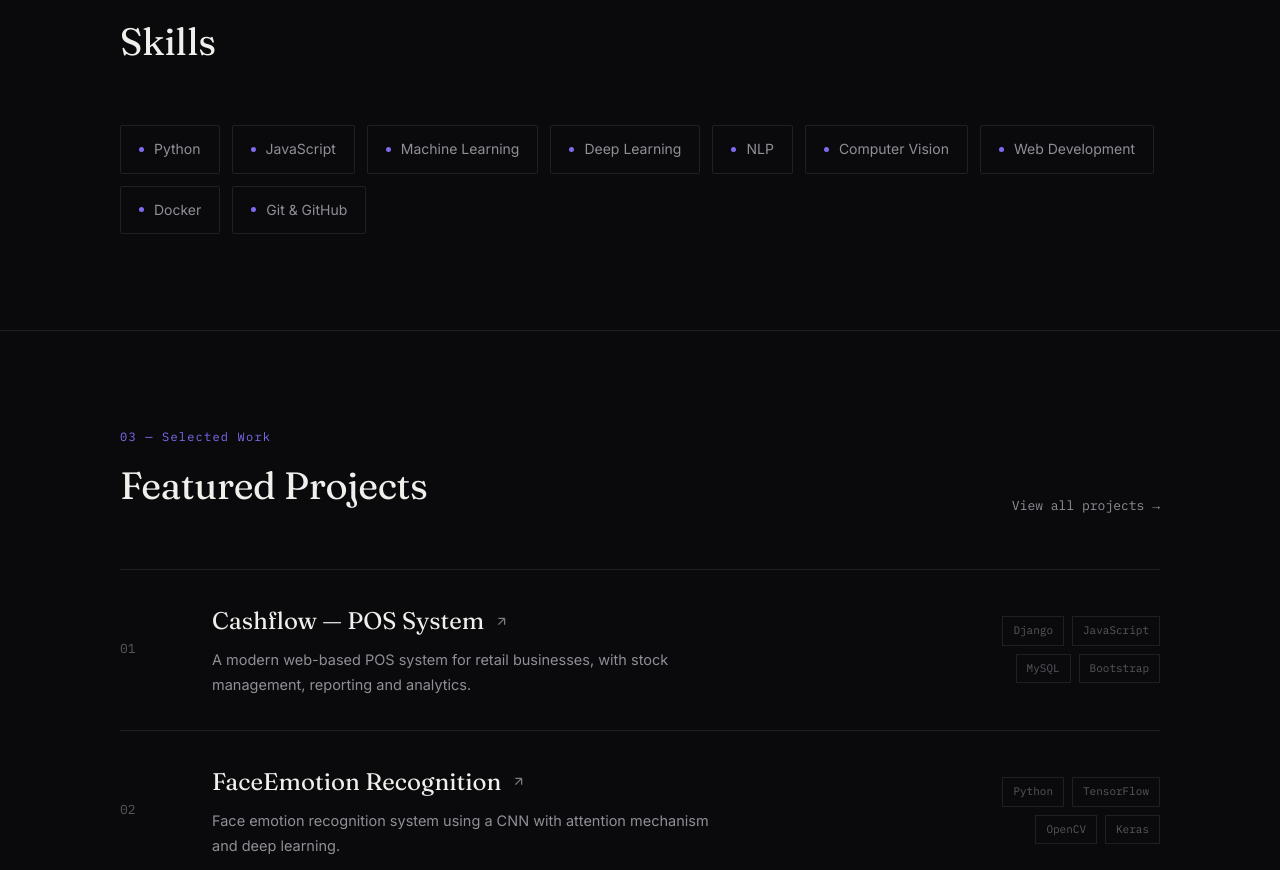
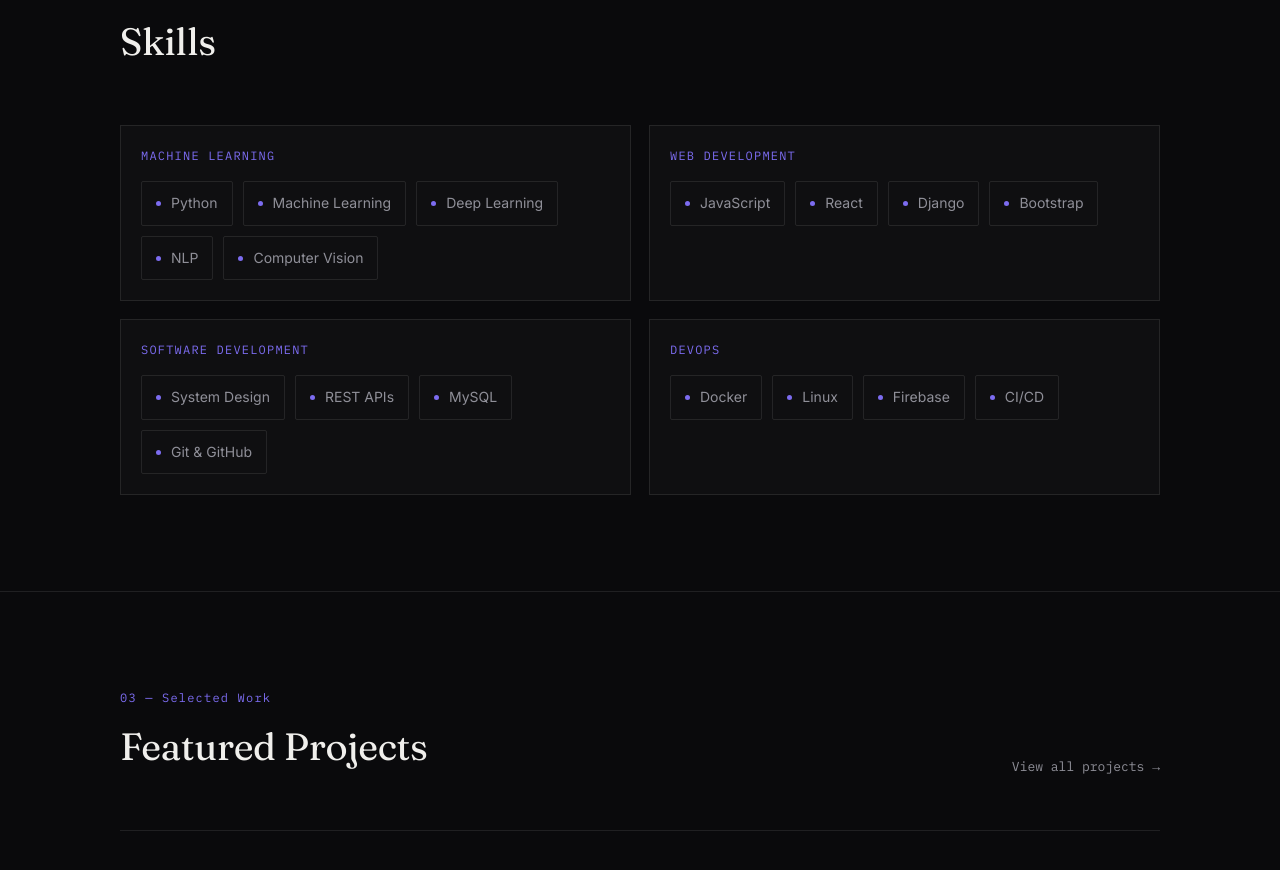
Before and after one commit to yezarniko/yezarniko.github.io, a React (Vite) app: page / in a window 1280 px wide. Shown: the part 1543-2413 px from the top of the page. Built offline with nearby package versions, Linux system fonts and the light colour scheme.

Commit message:
feat: group skills by category

```diff
--- a/src/components/Skills.jsx
+++ b/src/components/Skills.jsx
@@ -1,4 +1,4 @@
-import { skills } from '../data/portfolio.js';
+import { skillGroups } from '../data/portfolio.js';
 
 function Skills() {
   return (
@@ -10,11 +10,18 @@ function Skills() {
             <div className="sec-title">Skills</div>
           </div>
         </div>
-        <div className="skills-list">
-          {skills.map((skill) => (
-            <div className="skill-pill" key={skill}>
-              <span className="dot"></span>
-              {skill}
+        <div className="skills-grid">
+          {skillGroups.map((group) => (
+            <div className="skill-group" key={group.field}>
+              <div className="skill-group-title">{group.field}</div>
+              <div className="skills-list">
+                {group.skills.map((skill) => (
+                  <div className="skill-pill" key={skill}>
+                    <span className="dot"></span>
+                    {skill}
+                  </div>
+                ))}
+              </div>
             </div>
           ))}
         </div>
--- a/src/data/portfolio.js
+++ b/src/data/portfolio.js
@@ -19,16 +19,23 @@ export const stats = [
   { value: '100%', label: 'REAL-WORLD IMPACT' },
 ];
 
-export const skills = [
-  'Python',
-  'JavaScript',
-  'Machine Learning',
-  'Deep Learning',
-  'NLP',
-  'Computer Vision',
-  'Web Development',
-  'Docker',
-  'Git & GitHub',
+export const skillGroups = [
+  {
+    field: 'Machine Learning',
+    skills: ['Python', 'Machine Learning', 'Deep Learning', 'NLP', 'Computer Vision'],
+  },
+  {
+    field: 'Web Development',
+    skills: ['JavaScript', 'React', 'Django', 'Bootstrap'],
+  },
+  {
+    field: 'Software Development',
+    skills: ['System Design', 'REST APIs', 'MySQL', 'Git & GitHub'],
+  },
+  {
+    field: 'DevOps',
+    skills: ['Docker', 'Linux', 'Firebase', 'CI/CD'],
+  },
 ];
 
 export const projects = [
--- a/src/styles/main.scss
+++ b/src/styles/main.scss
@@ -215,10 +215,28 @@ section{padding:96px 0;border-bottom:1px solid var(--line);}
 .about-text strong{color:var(--text);font-weight:500;}
 
 /* ---------- SKILLS ---------- */
-.skills-list{display:flex;flex-wrap:wrap;gap:12px;}
+.skills-grid{
+  display:grid;
+  grid-template-columns:repeat(2,minmax(0,1fr));
+  gap:18px;
+}
+.skill-group{
+  border:1px solid var(--line);
+  background:rgba(255,255,255,0.02);
+  padding:20px;
+}
+.skill-group-title{
+  font-family:var(--mono);
+  font-size:12px;
+  color:var(--accent);
+  letter-spacing:0.1em;
+  text-transform:uppercase;
+  margin-bottom:16px;
+}
+.skills-list{display:flex;flex-wrap:wrap;gap:10px;}
 .skill-pill{
   display:flex;align-items:center;gap:10px;
-  padding:12px 18px;border:1px solid var(--line);border-radius:2px;
+  padding:10px 14px;border:1px solid var(--line);border-radius:2px;
   font-size:14px;color:var(--text-muted);transition:all .25s;
 }
 .skill-pill:hover{border-color:var(--accent);color:var(--text);background:var(--accent-soft);}
@@ -397,6 +415,7 @@ footer{padding:32px 0;text-align:center;font-family:var(--mono);font-size:12px;c
   .stats{grid-template-columns:repeat(2,1fr);}
   .stat:nth-child(2){border-right:none;}
   .about-grid{grid-template-columns:1fr;gap:20px;}
+  .skills-grid{grid-template-columns:1fr;}
   .menu-toggle{display:flex;}
   .navlinks{
     position:absolute;
```
